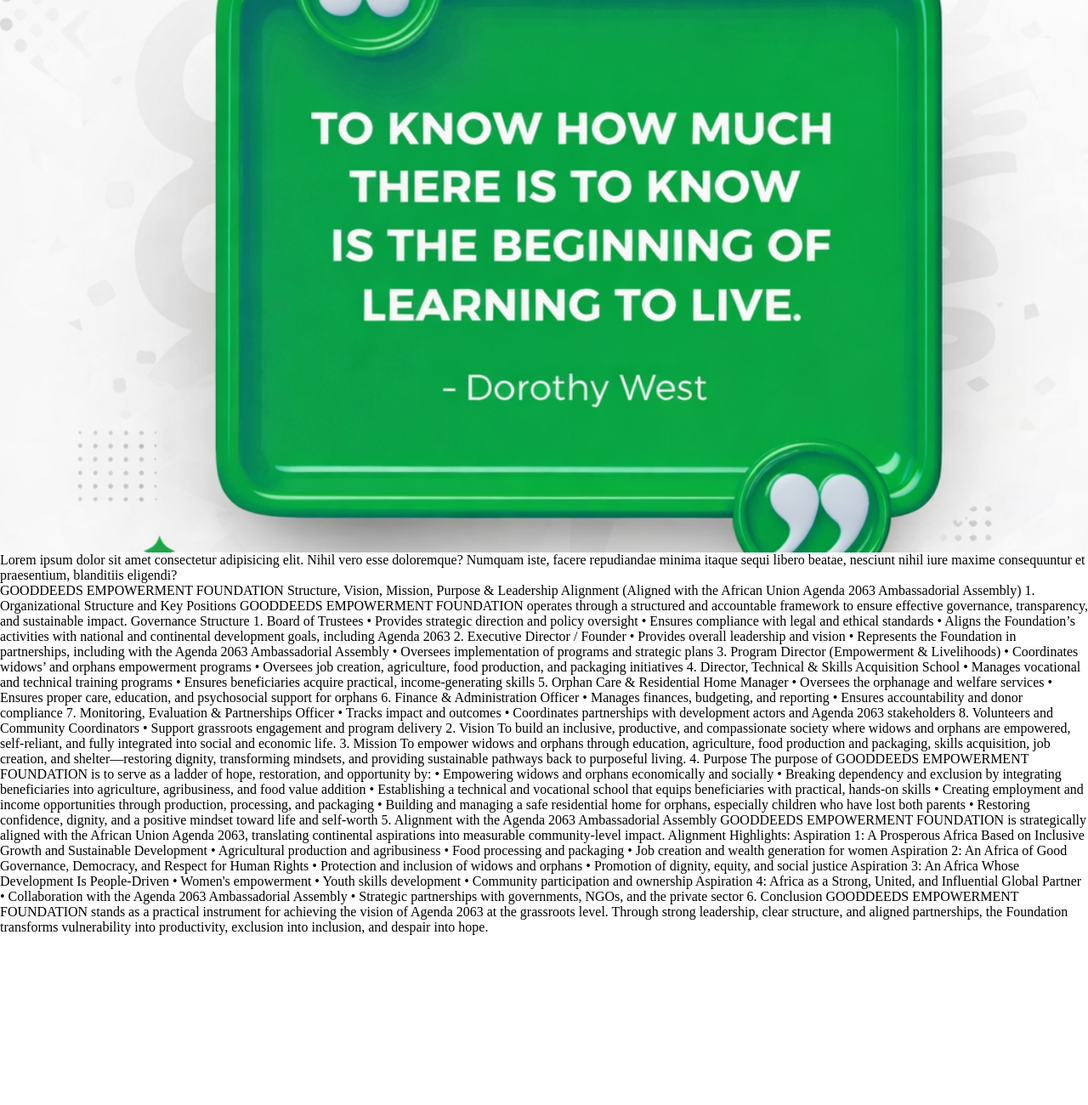
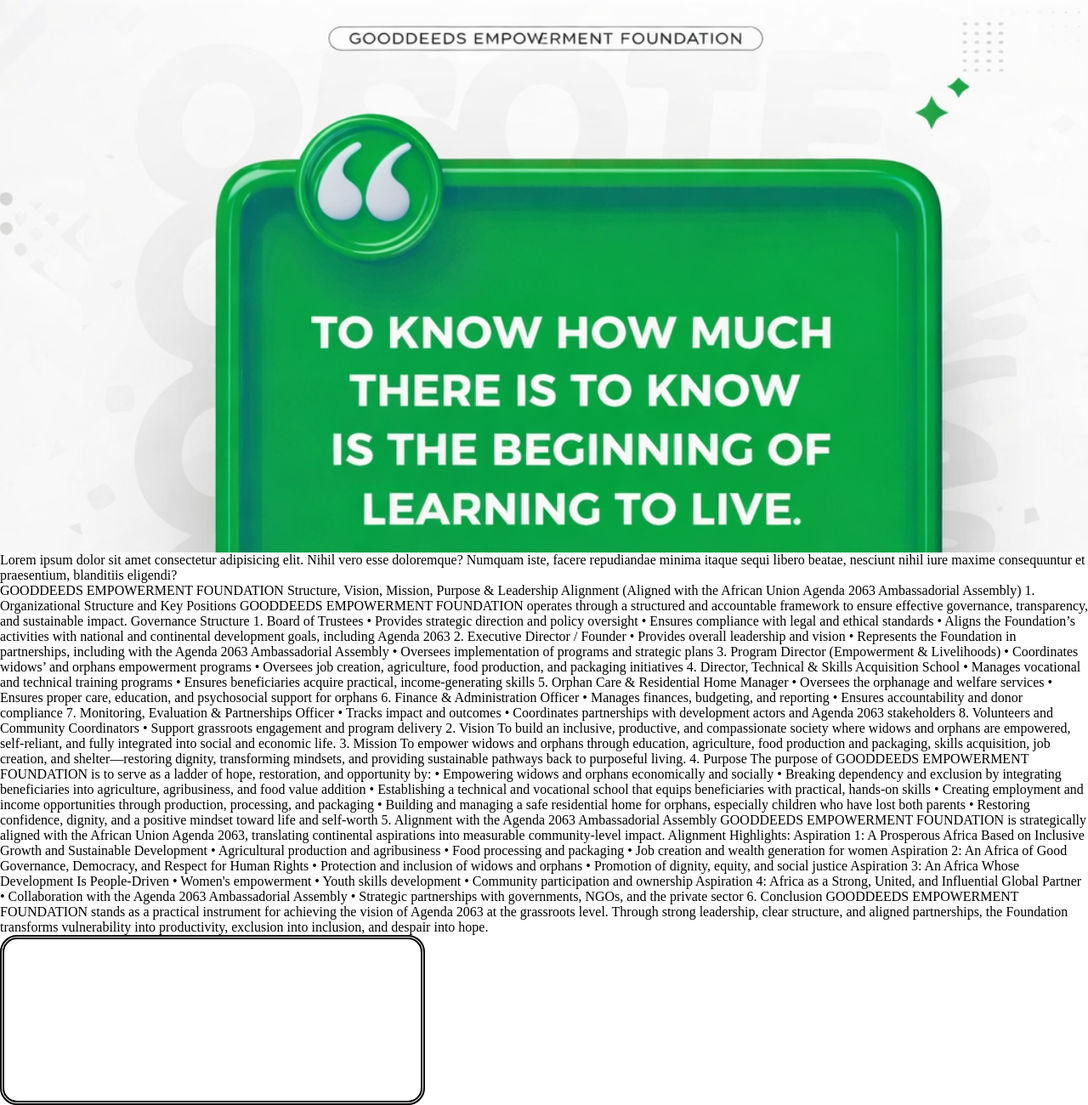
Before and after one commit to zeak01/CSS-Class-1, a plain HTML site: page index.html in a window 1280 px wide. Shown: the part 150-1450 px from the top of the page at 85% size. Before the commit the page ends 1250 px from the top, so only its background shows below. Drawn offline with Linux system fonts and the light colour scheme.

Commit message:
Update CSS styles and add a new box element in HTML for layout enhancement

```diff
--- a/cssclass.css
+++ b/cssclass.css
@@ -8,6 +8,16 @@
     height: 100vh;
     background-image: url("Knowing\ Much\ -\ Copy.png");
     background-size: cover;
-    background-position: center;
+    background-position: top right;
     background-attachment: fixed;
 }
+
+.box-2{
+    width: 500px;
+    height: 200px;
+ /* border-style: double;
+    border-color: black;
+    border-width: 20px; */
+    border-radius: 20px;
+    border: 5px double black;
+}
--- a/index.html
+++ b/index.html
@@ -77,5 +77,9 @@
 6. Conclusion
 GOODDEEDS EMPOWERMENT FOUNDATION stands as a practical instrument for achieving the vision of Agenda 2063 at the grassroots level. Through strong leadership, clear structure, and aligned partnerships, the Foundation transforms vulnerability into productivity, exclusion into inclusion, and despair into hope.
 </p>
+
+<div class="box-2"></div>
+
+
 </body>
 </html>
```
